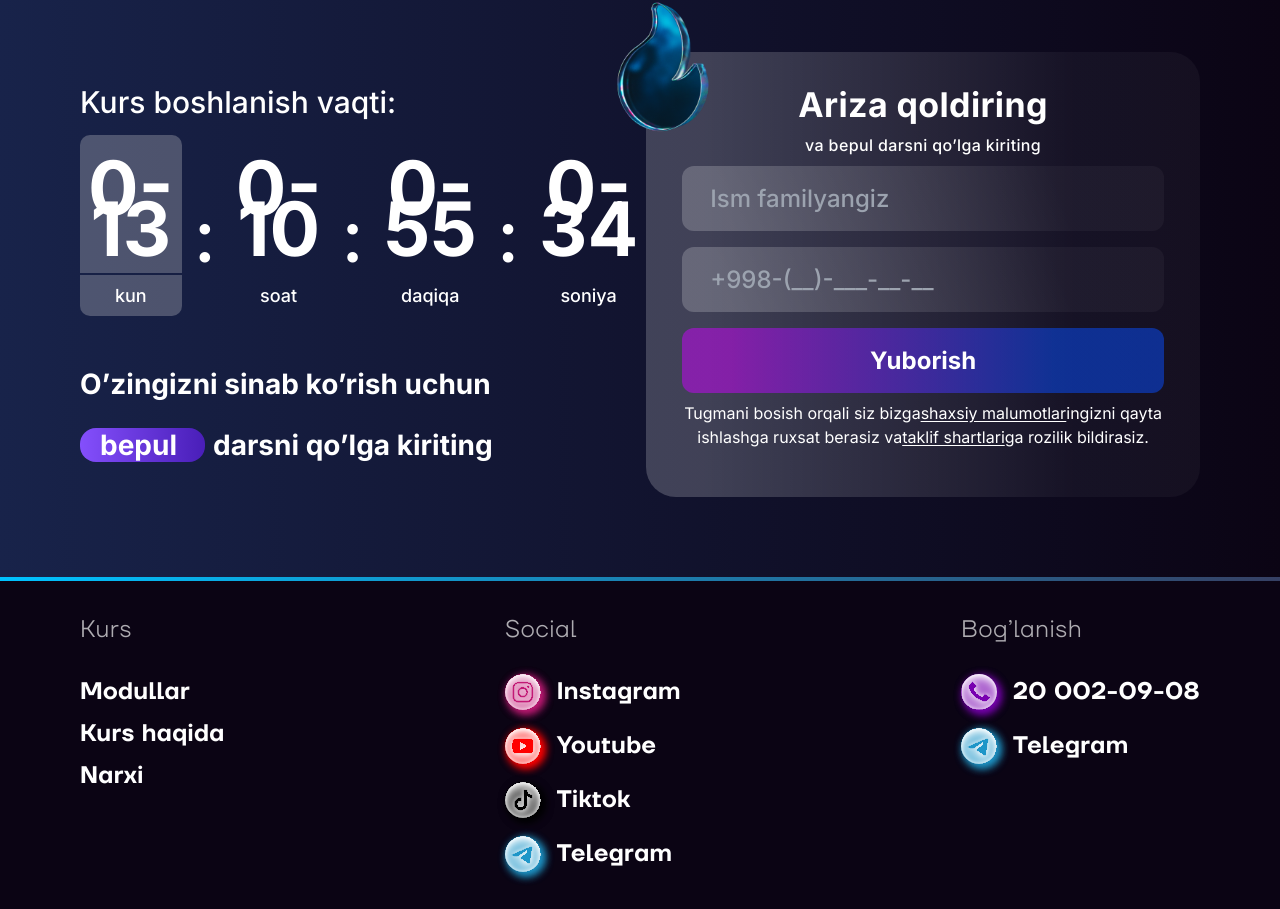
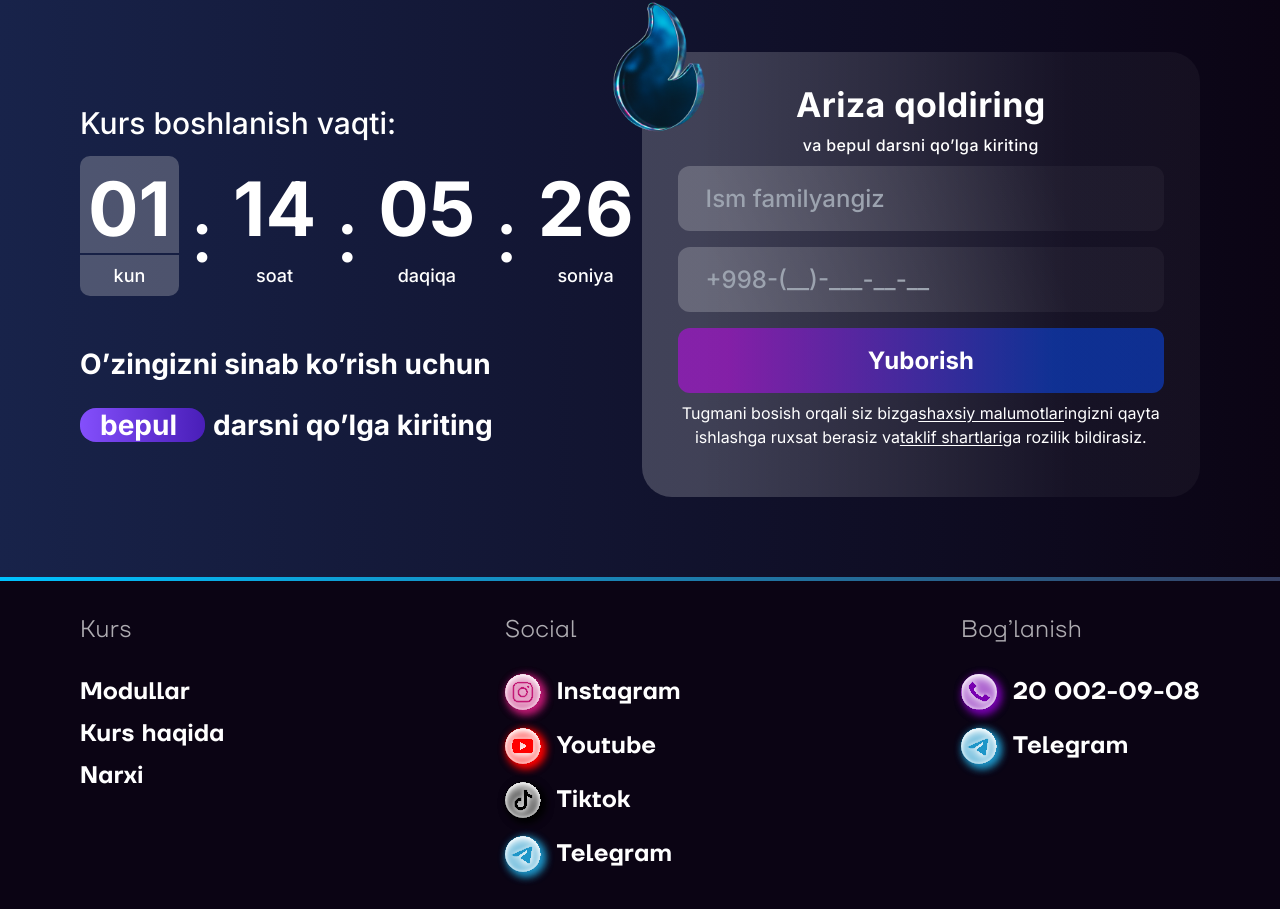
Before and after one commit to Dotlabs-uz/graf.uz, a Next.js app: page / in a window 1280 px wide. Shown: the part 7625-8534 px from the top of the page. Built offline with nearby package versions, Linux system fonts and the light colour scheme.

Commit message:
fixed counter

```diff
--- a/components/Сounter.tsx
+++ b/components/Сounter.tsx
@@ -2,7 +2,7 @@
 
 import { motion } from "framer-motion";
 
-interface CounterProps {}
+interface CounterProps { }
 
 const Counter: React.FC<CounterProps> = () => {
    const [stop, setStop] = useState(false);
@@ -12,7 +12,7 @@
    const [seconds, setSeconds] = useState(0);
 
    useEffect(() => {
-      const date = new Date("02/15/2024 00:00:00");
+      const date = new Date("02/29/2024 00:00:00");
 
       const interval = setInterval(() => {
          const now = new Date();
@@ -37,6 +37,7 @@
          }
       }, 1000);
    });
+
    return (
       <motion.div
          initial={{
@@ -60,18 +61,23 @@
                Kurs boshlanish vaqti:
             </h3>
             <div className="flex items-center max-lg:justify-center gap-3">
-               {stop ? (
+               {/* {stop ? (
                   <div>
                      <p className="text-7xl max-md:text-6xl max-sm:text-4xl font-bold text-white">
                         kurs boshlandi
                      </p>
                   </div>
                ) : (
-                  <>
+                  <> */}
                <div className="">
                   <div className="bg-[#d9d9d947] pt-8 pb-6 max-lg:pt-3 max-lg:pb-2 px-2 rounded-t-[10px]">
                      <p className="text-[96px] max-2xl:text-[75px] max-xl:text-[60px] max-lg:text-[40px] font-bold leading-[41px] text-center text-white">
-                              {days.toString().length === 2 ? days : `0${days}`}
+                        {
+                           stop ?
+                              "00"
+                              :
+                              days.toString().length === 2 ? days : `0${days}`
+                        }
                      </p>
                   </div>
                   <div className="bg-[#d9d9d947] rounded-b-[10px] mt-[2px]">
@@ -88,9 +94,12 @@
                <div className="">
                   <div className="pt-8 pb-6 px-2 max-lg:pt-3 max-lg:pb-2 rounded-t-[10px]">
                      <p className="text-[96px] max-2xl:text-[75px] max-xl:text-[60px] max-lg:text-[40px] font-bold leading-[41px] text-center text-white">
-                              {hours.toString().length === 2
-                                 ? hours
-                                 : `0${hours}`}
+                        {
+                           stop ?
+                              "00"
+                              :
+                              hours.toString().length === 2 ? hours : `0${hours}`
+                        }
                      </p>
                   </div>
                   <div className="rounded-b-[10px] mt-[2px]">
@@ -107,9 +116,12 @@
                <div className="">
                   <div className="pt-8 pb-6 px-2 max-lg:pt-3 max-lg:pb-2 rounded-t-[10px]">
                      <p className="text-[96px] max-2xl:text-[75px] max-xl:text-[60px] max-lg:text-[40px] font-bold leading-[41px] text-center text-white">
-                              {minutes.toString().length === 2
-                                 ? minutes
-                                 : `0${minutes}`}
+                        {
+                           stop ?
+                              "00"
+                              :
+                              minutes.toString().length === 2 ? minutes : `0${minutes}`
+                        }
                      </p>
                   </div>
                   <div className="rounded-b-[10px] mt-[2px]">
@@ -126,9 +138,12 @@
                <div className="">
                   <div className="pt-8 pb-6 px-2 max-lg:pt-3 max-lg:pb-2 rounded-t-[10px]">
                      <p className="text-[96px] max-2xl:text-[75px] max-xl:text-[60px] max-lg:text-[40px] font-bold leading-[41px] text-center text-white">
-                              {seconds.toString().length === 2
-                                 ? seconds
-                                 : `0${seconds}`}
+                        {
+                           stop ?
+                              "00"
+                              :
+                              seconds.toString().length === 2 ? seconds : `0${seconds}`
+                        }
                      </p>
                   </div>
                   <div className="rounded-b-[10px] mt-[2px]">
@@ -137,8 +152,8 @@
                      </p>
                   </div>
                </div>
-                  </>
-               )}
+               {/* </>
+               )} */}
             </div>
          </div>
          <div className="mt-12 text-[43px] max-2xl:text-[28px] max-lg:text-[32px] max-md:text-[28px] max-sm:text-[20px] font-bold leading-[41px] max-xl:leading-[25px] max-md:leading-[15px] max-sm:text-center text-white">
```
Lines whose indentation alone changed are shown as unchanged.
